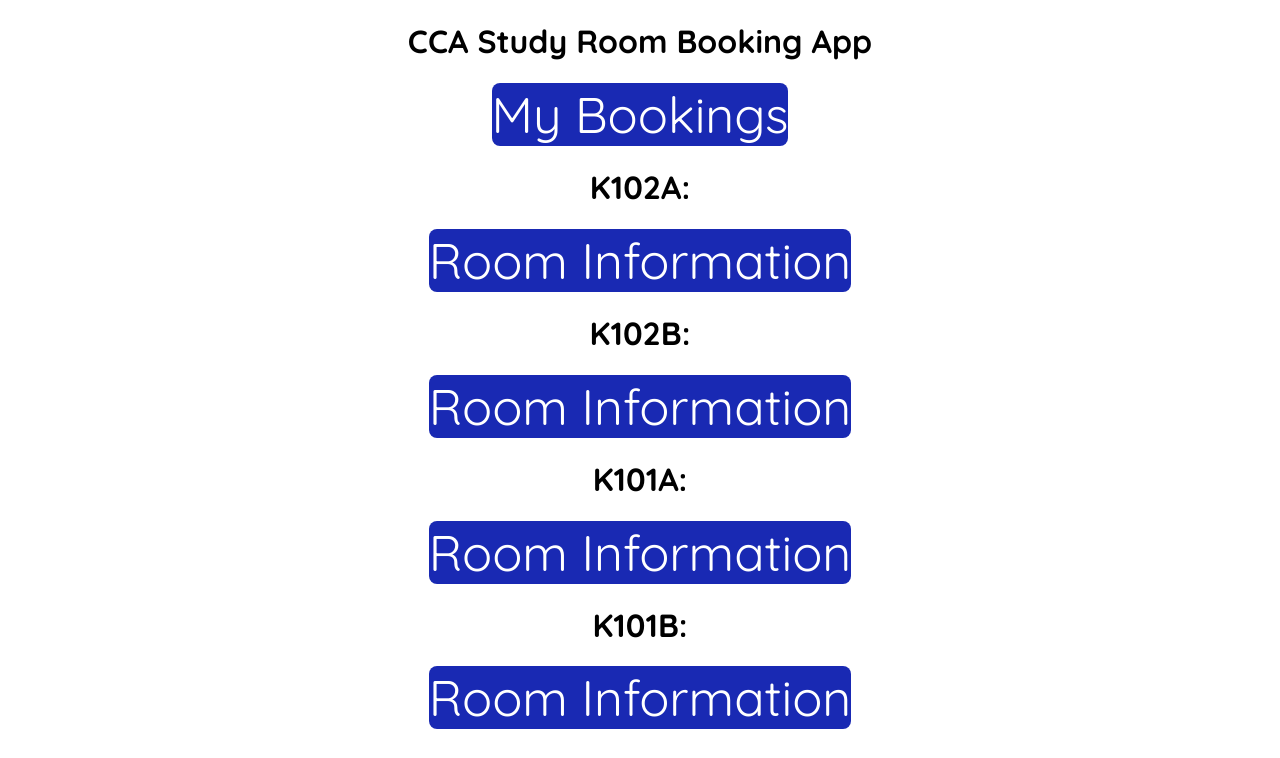
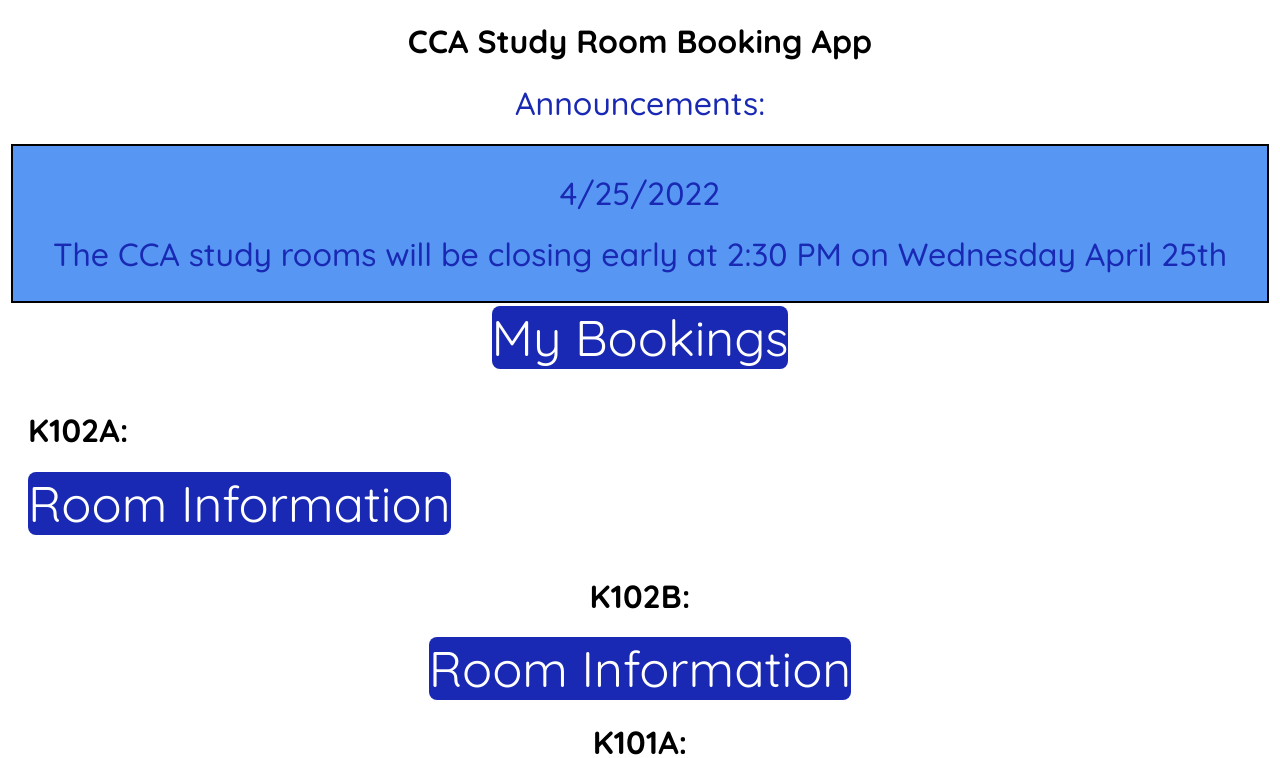
Before and after one commit to sroode68/cca-booking-app, a React (Create React App) app: page / in a window 1280 px wide. Shown: the top 758 px of the page. Built offline with nearby package versions, Linux system fonts and the light colour scheme.

Commit message:
announcement

```diff
--- a/data/db.json
+++ b/data/db.json
@@ -3,10 +3,10 @@
     {
       "Nine": true,
       "Ten": false,
-      "Eleven": true,
+      "Eleven": false,
       "Twelve": false,
       "One": true,
-      "Two": true,
+      "Two": false,
       "Three": true,
       "id": "room1"
     },
--- a/src/AnnouncementScreen.js
+++ b/src/AnnouncementScreen.js
@@ -1,11 +1,11 @@
-const AnnouncementScreen = ( {announcements} ) => {
+const AnnouncementScreen = () => {
     return(
 
         <div className='announcements'>
             <h1>Announcements:</h1>
             <div className='announcement-listing'>
-                <h1>"2/25/2022"</h1>
-                <h1>The CCA study rooms will be closing early at 2:30 PM on Friday February 25th</h1>
+                <h1>4/25/2022</h1>
+                <h1>The CCA study rooms will be closing early at 2:30 PM on Wednesday April 25th</h1>
 
             </div>
         </div>
--- a/src/Home.js
+++ b/src/Home.js
@@ -1,4 +1,4 @@
-//import Announcements from './AnnouncementScreen';
+import Announcements from './AnnouncementScreen';
 import './index.css';
 import RoomListing from './RoomListing';
 //import useFetch from './useFetch'
@@ -10,7 +10,7 @@ const Home = () => {
   return (
     <div className="App">
       <h1>CCA Study Room Booking App</h1>
-      {/*{announcements && <Announcements announcements={announcements}/>}*/}
+      {<Announcements/>}
       <div className='mybookingsbutton'>
         <Link to="/mybookings" style={{
             color: 'white',
--- a/src/MyBookings.js
+++ b/src/MyBookings.js
@@ -13,10 +13,10 @@ const MyBookings = () => {
             }
             }>Home</Link>
             <h1>My Reservations:</h1>
-            <h1>{Rooms.room1.Nine}</h1>
+            <h1>{Rooms[0]}</h1>
             {Rooms.map((room) => (
                 <div>
-                    {room.Nine === false ?(
+                    {/*room.Nine === false ?(
                         <div>
                             <h3>Today in  {room} at 9:00AM</h3>
                         </div>
@@ -61,7 +61,7 @@ const MyBookings = () => {
                                 )
                             )
                         )
-                    }
+                     */}
                 </div>
                 ))}
 
--- a/src/RoomListing.js
+++ b/src/RoomListing.js
@@ -7,7 +7,7 @@ const RoomListing = () => {
 
     return(
         <div className="roomlisting">
-          <div classname="room1">
+          <div className="room1">
           <h1>K102A:</h1>
             <Link to="room1" style={{
             color: 'white',
```
